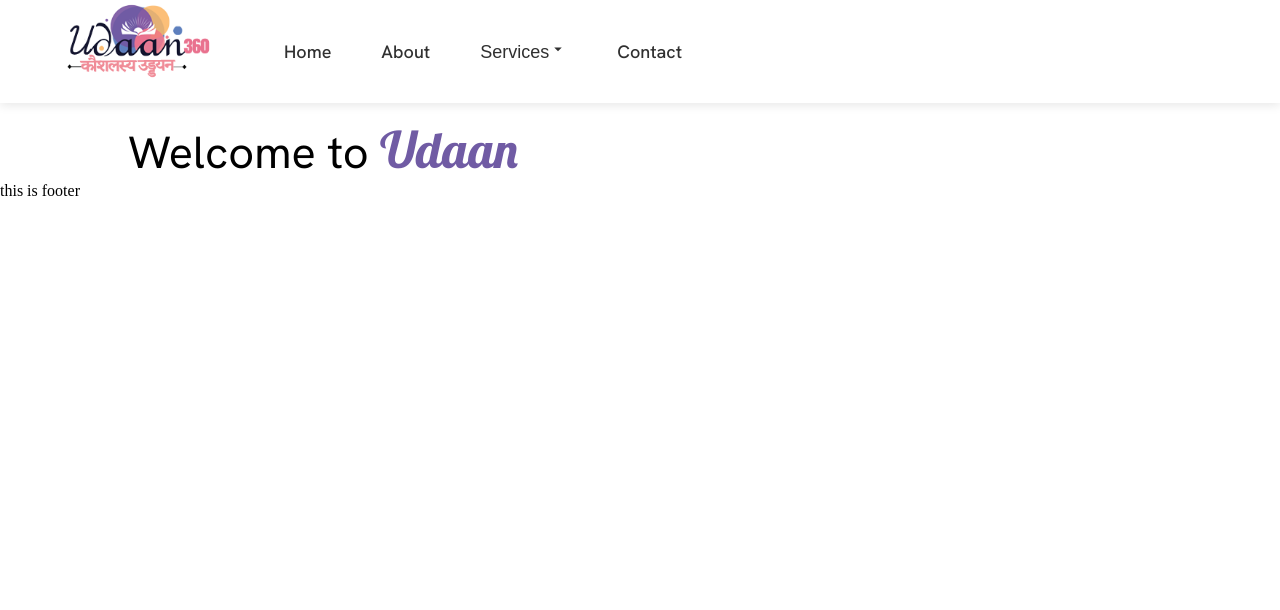
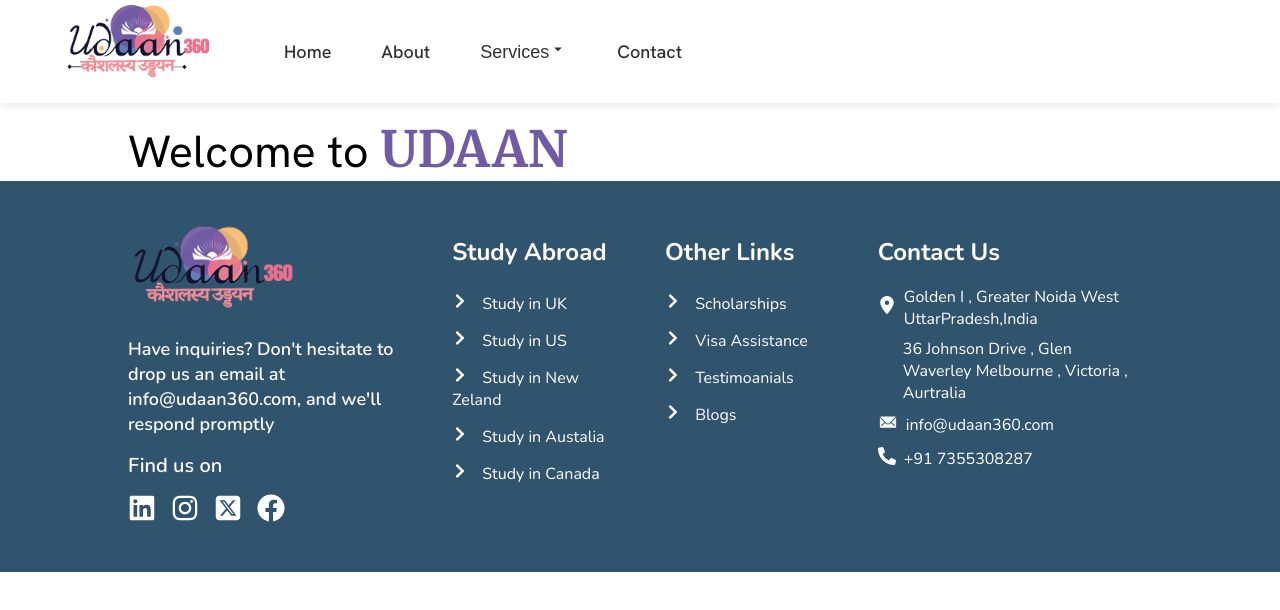
Before and after one commit to Ritesh1927/udaan, a React (Create React App) app in the folder udaan/: page / in a window 1280 px wide. Shown: the top 610 px of the page. Built offline with nearby package versions, Linux system fonts and the light colour scheme.

Commit message:
footer code done

```diff
--- /dev/null
+++ b/udaan/src/common-component/footer/Footer.css
@@ -0,0 +1,162 @@
+.footer-main-continer {
+    background-color: #31546e;
+    width: 100%;
+    font-family: 'Nunito', sans-serif;
+    color: #fff;
+    padding: 40px 0;
+    /* position: fixed;
+    bottom: 0; */
+}
+
+.footer-inner-wrapper {
+    display: grid;
+    grid-column-gap: 20px;
+    grid-template-columns: 1.5fr 1fr 1fr 1.5fr;
+    /* padding: 0 5%; */
+}
+
+/* Make footer responsive */
+@media screen and (max-width: 1024px) {
+    .footer-inner-wrapper {
+        grid-template-columns: 1fr 1fr;
+        row-gap: 30px;
+    }
+}
+
+@media screen and (max-width: 768px) {
+    .footer-inner-wrapper {
+        grid-template-columns: 1fr;
+        text-align: center;
+    }
+
+    .footer-inner-wrapper {
+        text-align: left;
+    }
+
+    .footer-logo-wrapper {
+        margin: 0 auto;
+    }
+
+    .social-media-links {
+        display: flex;
+        /* justify-content: center; */
+        gap: 15px;
+    }
+
+    .footer-inner-second-section {
+        padding: 10px 0;
+    }
+
+    /*
+    .location-section {
+        justify-content: center;
+    } */
+}
+
+.footer-logo-wrapper {
+    width: 170px;
+}
+
+.footer-logo-wrapper img {
+    width: 100%;
+}
+
+.footer-contact-msg {
+    line-height: 25px;
+    font-size: 18px;
+    font-weight: 600;
+}
+
+.Find-us-links {
+    font-size: 20px;
+    font-weight: 600;
+    padding: 15px 0;
+}
+
+.social-links {
+    font-size: 28px;
+    padding-right: 15px;
+    cursor: pointer;
+}
+
+.Study-abroad-heading {
+    padding-bottom: 10px;
+}
+
+.study-links {
+    color: #fff;
+    text-decoration: none;
+}
+
+.right-icons-set {
+    padding-right: 10px;
+}
+
+.footer-inner-second-section li {
+    padding-top: 15px;
+    list-style: none;
+}
+
+.footer-inner-second-section {
+    padding: 15px 0 0 15px;
+}
+
+.location-section {
+    display: flex;
+    gap: 8px;
+    padding-top: 8px;
+    align-items: center;
+}
+
+.location-icon,
+.phone-icon {
+    font-size: 18px;
+}
+
+.mail-icon {
+    font-size: 20px;
+}
+
+.location-section a {
+    color: #fff;
+    font-size: 16px;
+    text-decoration: none;
+}
+
+.australia-address {
+    padding: 8px 15px 0px 25px;
+    font-size: 16px;
+    text-align: left;
+}
+
+/* Mobile-specific styles */
+@media screen and (max-width: 480px) {
+    .footer-contact-msg {
+        font-size: 16px;
+        padding: 0 10px;
+    }
+
+    .Find-us-links {
+        font-size: 18px;
+    }
+
+    .social-links {
+        font-size: 24px;
+    }
+
+    .study-links {
+        font-size: 16px;
+    }
+
+    .location-section {
+        /* flex-direction: column; */
+        /* text-align: center; */
+    }
+
+
+
+    .australia-address {
+        padding: 8px 0;
+        /* text-align: center; */
+    }
+}
--- a/udaan/src/common-component/footer/Footer.js
+++ b/udaan/src/common-component/footer/Footer.js
@@ -1,7 +1,135 @@
 import React from "react";
+import Logo from "../../assets/Logo3.png";
+import { Link } from "react-router-dom";
+import "../footer/Footer.css";
+import { FaLinkedin } from "react-icons/fa";
+import { FaInstagram } from "react-icons/fa";
+import { FaSquareXTwitter } from "react-icons/fa6";
+import { FaFacebook } from "react-icons/fa";
+import { FaChevronRight } from "react-icons/fa";
+import { FaLocationDot } from "react-icons/fa6";
+import { IoIosMail } from "react-icons/io";
+import { FaPhoneAlt } from "react-icons/fa";
+const Footer = () => {
+  return (
+    <>
+      <section className="footer-main-continer">
+        <div className="container footer-inner-wrapper">
+          <div className="footer-inner-first-section">
+            <div className="footer-logo-wrapper ">
+              <img src={Logo} alt="" />
+            </div>
+            <p className="footer-contact-msg">
+              Have inquiries? Don't hesitate to drop us an email at
+              info@udaan360.com, and we'll respond promptly
+            </p>
+            <p className="Find-us-links">Find us on</p>
+            <div className="social-media-links">
+              <i className="social-links">
+                <FaLinkedin />
+              </i>
+              <i className="social-links">
+                <FaInstagram />
+              </i>
+              <i className="social-links">
+                <FaSquareXTwitter />
+              </i>
+              <i className="social-links">
+                <FaFacebook />
+              </i>
+            </div>
+          </div>
+          <div className="footer-inner-second-section">
+            <h2 className="Study-abroad-heading">Study Abroad</h2>
+            <li>
+              <i className="right-icons-set">
+                <FaChevronRight />
+              </i>
+              <Link className="study-links"> Study in UK </Link>
+            </li>
+            <li>
+              <i className="right-icons-set">
+                <FaChevronRight />
+              </i>
+              <Link className="study-links"> Study in US </Link>
+            </li>
+            <li>
+              <i className="right-icons-set">
+                <FaChevronRight />
+              </i>
+              <Link className="study-links"> Study in New Zeland </Link>
+            </li>
+            <li>
+              <i className="right-icons-set">
+                <FaChevronRight />
+              </i>
+              <Link className="study-links"> Study in Austalia </Link>
+            </li>
+            <li>
+              <i className="right-icons-set">
+                <FaChevronRight />
+              </i>
+              <Link className="study-links"> Study in Canada </Link>
+            </li>
+          </div>
+          <div className="footer-inner-second-section">
+            <h2 className="Study-abroad-heading">Other Links</h2>
+            <li>
+              <i className="right-icons-set">
+                <FaChevronRight />
+              </i>
+              <Link className="study-links"> Scholarships </Link>
+            </li>
+            <li>
+              <i className="right-icons-set">
+                <FaChevronRight />
+              </i>
+              <Link className="study-links"> Visa Assistance </Link>
+            </li>
+            <li>
+              <i className="right-icons-set">
+                <FaChevronRight />
+              </i>
+              <Link className="study-links"> Testimoanials </Link>
+            </li>
+            <li>
+              <i className="right-icons-set">
+                <FaChevronRight />
+              </i>
+              <Link className="study-links"> Blogs </Link>
+            </li>
+          </div>
+          <div className="footer-inner-second-section">
+            <h2 className="Study-abroad-heading">Contact Us</h2>
 
-const Footer = () => {
-  return <div>this is footer</div>;
+            <div className="location-section">
+              <i className="location-icon">
+                <FaLocationDot />
+              </i>
+              <p>Golden I , Greater Noida West UttarPradesh,India </p>
+            </div>
+            <p className="australia-address">
+              36 Johnson Drive , Glen Waverley Melbourne , Victoria , Aurtralia
+            </p>
+
+            <div className="location-section">
+              <i className="mail-icon">
+                <IoIosMail />
+              </i>
+              <Link>info@udaan360.com</Link>
+            </div>
+
+            <div className="location-section">
+              <i className="phone-icon">
+                <FaPhoneAlt />
+              </i>
+              <Link>+91 7355308287</Link>
+            </div>
+          </div>
+        </div>
+      </section>
+    </>
+  );
 };
 
 export default Footer;
--- a/udaan/src/common-css/base/Base.css
+++ b/udaan/src/common-css/base/Base.css
@@ -1,4 +1,10 @@
 @import url("../typo/Typo.css");
+
+/* //// */
+a {
+    text-decoration: none;
+}
+
 
 /* // container css */
 .container {
--- a/udaan/src/component/dropdown/CustomDropdown.js
+++ b/udaan/src/component/dropdown/CustomDropdown.js
@@ -12,7 +12,7 @@
     { label: "Admisson", path: "/admisson" },
     { label: "Sip", path: "/sip" },
     { label: "Abroad Study ", path: "/aboradstudy" },
-    { label: "Skills ", path: "/skill" },
+    { label: "Skills Migration ", path: "/skillmigration" },
   ];
 
   // Function to handle selection
--- a/udaan/src/dasboard-pages/Home.css
+++ b/udaan/src/dasboard-pages/Home.css
@@ -7,7 +7,10 @@
 .udaan-name {
     color: #705BA4;
     font-size: 50px;
-    font-family: 'Lobster', cursive;
+    /* font-family: 'Lobster', cursive; */
+    font-family: 'Merriweather', serif;
+    ;
+    font-weight: 900;
 }
 
 .basuri-img-container {
--- a/udaan/src/dasboard-pages/Home.js
+++ b/udaan/src/dasboard-pages/Home.js
@@ -12,7 +12,7 @@
 
           <div className="welcome-heading inline mt15 ">
             <p className="welcome-tag">
-              Welcome to <span className="udaan-name">Udaan</span>
+              Welcome to <span className="udaan-name">UDAAN</span>
             </p>
           </div>
         </div>
--- a/udaan/src/dasboard-pages/Skill.js
+++ /dev/null
@@ -1,7 +0,0 @@
-import React from "react";
-
-const Skill = () => {
-  return <div>this is a skill page</div>;
-};
-
-export default Skill;
--- /dev/null
+++ b/udaan/src/dasboard-pages/SkillMigration.js
@@ -0,0 +1,7 @@
+import React from "react";
+
+const SkillMigration = () => {
+  return <div>welcome to Skill migration</div>;
+};
+
+export default SkillMigration;
--- a/udaan/src/index.css
+++ b/udaan/src/index.css
@@ -1,8 +1,11 @@
 @import url(../src/common-css/base/Base.css  );
 @import url('https://fonts.googleapis.com/css2?family=Exo+2:ital,wght@0,100..900;1,100..900&family=Hanken+Grotesk:ital,wght@0,100..900;1,100..900&family=Jost:ital,wght@0,100..900;1,100..900&family=Montserrat:ital,wght@0,100..900;1,100..900&family=Oswald:wght@200..700&family=Pacifico&family=Roboto:ital,wght@0,100;0,300;0,400;0,500;0,700;0,900;1,100;1,300;1,400;1,500;1,700;1,900&family=Russo+One&display=swap');
-@import url('https://fonts.googleapis.com/css2?family=Lobster&display=swap');
-@import url('https://fonts.googleapis.com/css2?family=Playfair+Display:wght@400;700&display=swap');
-@import url('https://fonts.googleapis.com/css2?family=Courier+Prime&display=swap');
+@import url('https://fonts.googleapis.com/css2?family=Nunito:wght@200;300;400;600;700;800&display=swap');
+
+
+/* //////////////////// */
+@import url('https://fonts.googleapis.com/css2?family=Merriweather:wght@300;400;700&display=swap');
+
 * {
     margin: 0;
     padding: 0;
--- a/udaan/src/index.js
+++ b/udaan/src/index.js
@@ -11,8 +11,8 @@
 import Admisson from "./dasboard-pages/Admisson";
 import Sip from "./dasboard-pages/Sip";
 import AbroadStudy from "./dasboard-pages/AbroadStudy";
-import Skill from "./dasboard-pages/Skill";
 import Home from "./dasboard-pages/Home";
+import SkillMigration from "./dasboard-pages/SkillMigration";
 
 const root = ReactDOM.createRoot(document.getElementById("root"));
 root.render(
@@ -27,7 +27,7 @@
           <Route path="/admisson" element={<Admisson />} />
           <Route path="/sip" element={<Sip />} />
           <Route path="/aboradstudy" element={<AbroadStudy />} />
-          <Route path="/skill" element={<Skill />} />
+          <Route path="/skillmigration" element={<SkillMigration />} />
         </Route>
         <Route path="*" element={<Error />}></Route>
       </Routes>
```
Also changed, not shown: udaan/src/assets/Logo3.png (added).
